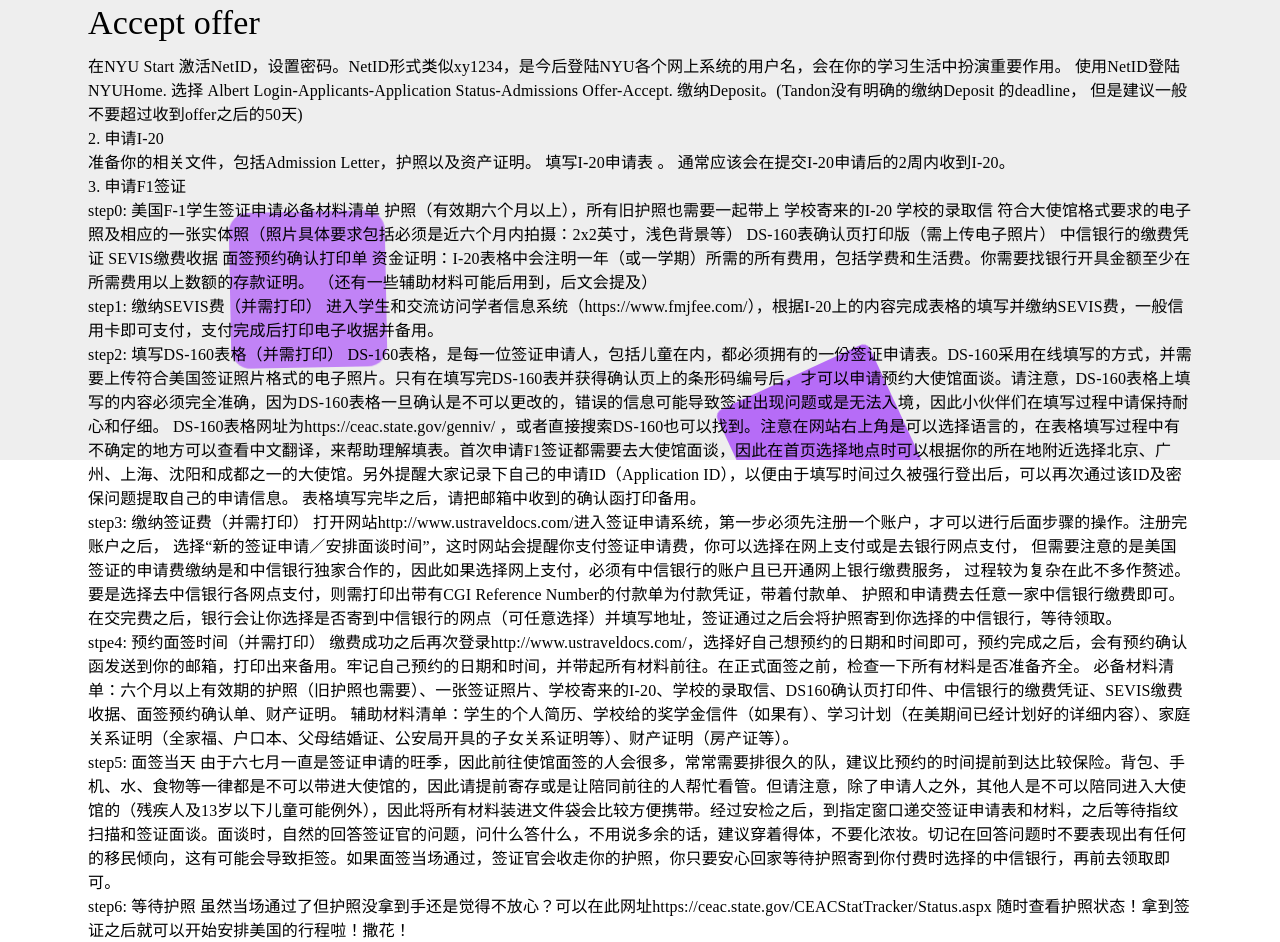
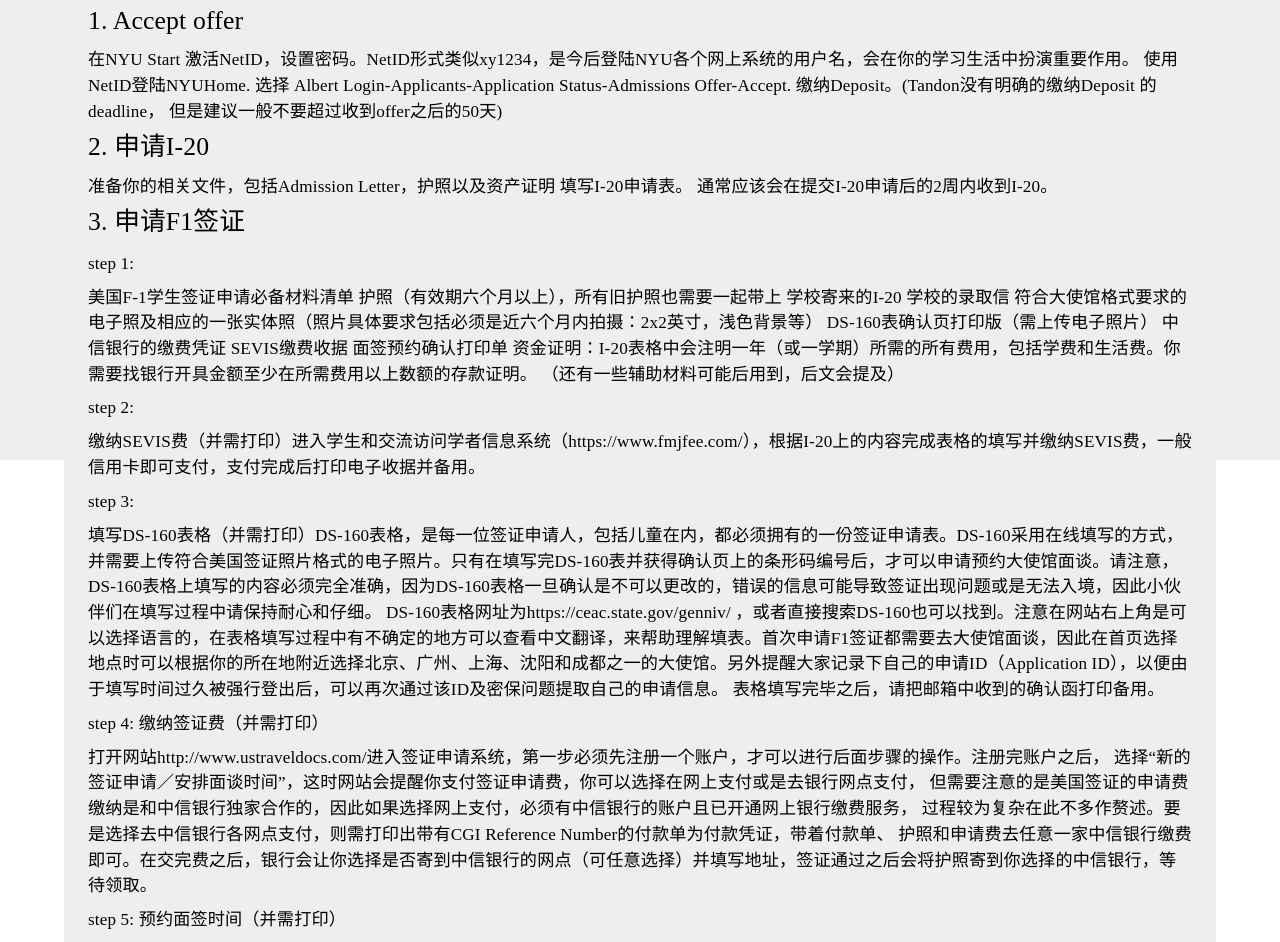
Before and after one commit to NYU-Tandon-CSSA/CSSA-web-new, a React (Create React App) app: page /freshmanHandbook in a window 1280 px wide. Shown: the part 340-1282 px from the top of the page. Built offline with nearby package versions, Linux system fonts and the light colour scheme; a small style sheet from the web is missing; a web font is replaced by a local one.

Commit message:
visa page

```diff
--- a/src/components/fhComponents/visa.js
+++ b/src/components/fhComponents/visa.js
@@ -5,7 +5,8 @@
 
 const theme = createTheme({
     typography: {
-        fontFamily: "YouSheBiaoTiHei"
+        fontFamily: "YouSheBiaoTiHei",
+        fontSize: 15
     },
   });
 
@@ -25,98 +26,96 @@
                     (关于申请美国签证的官方详细信息请参考NYU网站’Get a US visa’)
                 </Typography>
 
-                <Typography variant="h4" gutterBottom>
-                    Accept offer
+                <Typography variant="h5" gutterBottom>
+                    1. Accept offer
                 </Typography>
-                <Typography>
+                <Typography gutterBottom>
                     在NYU Start 激活NetID，设置密码。NetID形式类似xy1234，是今后登陆NYU各个网上系统的用户名，会在你的学习生活中扮演重要作用。
-
                     使用NetID登陆NYUHome. 选择 Albert Login-Applicants-Application Status-Admissions Offer-Accept.
-
                     缴纳Deposit。(Tandon没有明确的缴纳Deposit 的deadline， 但是建议一般不要超过收到offer之后的50天)
                 </Typography>
 
-                <Typography>
+                <Typography variant="h5" gutterBottom>
                     2. 申请I-20
                 </Typography>
-                <Typography>
-                    准备你的相关文件，包括Admission Letter，护照以及资产证明。
-
-                    填写I-20申请表 。
-
+                <Typography gutterBottom>
+                    准备你的相关文件，包括Admission Letter，护照以及资产证明
+                    填写I-20申请表。
                     通常应该会在提交I-20申请后的2周内收到I-20。
                 </Typography>
 
-                <Typography>
+                <Typography variant="h5" gutterBottom>
                     3. 申请F1签证
                 </Typography>
 
-                <Typography>
-                step0: 美国F-1学生签证申请必备材料清单
+                <Typography variant="subtitle1" gutterBottom>
+                    step 1:
+                </Typography>
 
+                <Typography gutterBottom>
+                    美国F-1学生签证申请必备材料清单
                     护照（有效期六个月以上），所有旧护照也需要一起带上
-
                     学校寄来的I-20
-
                     学校的录取信
-
                     符合大使馆格式要求的电子照及相应的一张实体照（照片具体要求包括必须是近六个月内拍摄：2x2英寸，浅色背景等）
-
                     DS-160表确认页打印版（需上传电子照片）
-
                     中信银行的缴费凭证
-
                     SEVIS缴费收据
-
                     面签预约确认打印单
-
                     资金证明：I-20表格中会注明一年（或一学期）所需的所有费用，包括学费和生活费。你需要找银行开具金额至少在所需费用以上数额的存款证明。
-
                     （还有一些辅助材料可能后用到，后文会提及）
                 </Typography>
-                <Typography>
-                    step1: 缴纳SEVIS费（并需打印）
 
-                    进入学生和交流访问学者信息系统（https://www.fmjfee.com/），根据I-20上的内容完成表格的填写并缴纳SEVIS费，一般信用卡即可支付，支付完成后打印电子收据并备用。
+                <Typography variant="subtitle1" gutterBottom>
+                    step 2:
                 </Typography>
-                <Typography>
-                    step2: 填写DS-160表格（并需打印）
+                <Typography gutterBottom>
+                    缴纳SEVIS费（并需打印）进入学生和交流访问学者信息系统（https://www.fmjfee.com/），根据I-20上的内容完成表格的填写并缴纳SEVIS费，一般信用卡即可支付，支付完成后打印电子收据并备用。
+                </Typography>
 
-                    DS-160表格，是每一位签证申请人，包括儿童在内，都必须拥有的一份签证申请表。DS-160采用在线填写的方式，并需要上传符合美国签证照片格式的电子照片。只有在填写完DS-160表并获得确认页上的条形码编号后，才可以申请预约大使馆面谈。请注意，DS-160表格上填写的内容必须完全准确，因为DS-160表格一旦确认是不可以更改的，错误的信息可能导致签证出现问题或是无法入境，因此小伙伴们在填写过程中请保持耐心和仔细。
-
+                <Typography variant="subtitle1" gutterBottom>
+                    step 3:
+                </Typography>
+                <Typography gutterBottom>
+                    填写DS-160表格（并需打印）DS-160表格，是每一位签证申请人，包括儿童在内，都必须拥有的一份签证申请表。DS-160采用在线填写的方式，并需要上传符合美国签证照片格式的电子照片。只有在填写完DS-160表并获得确认页上的条形码编号后，才可以申请预约大使馆面谈。请注意，DS-160表格上填写的内容必须完全准确，因为DS-160表格一旦确认是不可以更改的，错误的信息可能导致签证出现问题或是无法入境，因此小伙伴们在填写过程中请保持耐心和仔细。
                     DS-160表格网址为https://ceac.state.gov/genniv/ ，或者直接搜索DS-160也可以找到。注意在网站右上角是可以选择语言的，在表格填写过程中有不确定的地方可以查看中文翻译，来帮助理解填表。首次申请F1签证都需要去大使馆面谈，因此在首页选择地点时可以根据你的所在地附近选择北京、广州、上海、沈阳和成都之一的大使馆。另外提醒大家记录下自己的申请ID（Application ID），以便由于填写时间过久被强行登出后，可以再次通过该ID及密保问题提取自己的申请信息。
-
                     表格填写完毕之后，请把邮箱中收到的确认函打印备用。
                 </Typography>
 
-                <Typography>
-                    step3: 缴纳签证费（并需打印）
-
+                <Typography variant="subtitle1" gutterBottom>
+                    step 4: 缴纳签证费（并需打印）
+                </Typography>
+                <Typography gutterBottom>
                     打开网站http://www.ustraveldocs.com/进入签证申请系统，第一步必须先注册一个账户，才可以进行后面步骤的操作。注册完账户之后，
                     选择“新的签证申请／安排面谈时间”，这时网站会提醒你支付签证申请费，你可以选择在网上支付或是去银行网点支付，
                     但需要注意的是美国签证的申请费缴纳是和中信银行独家合作的，因此如果选择网上支付，必须有中信银行的账户且已开通网上银行缴费服务，
                     过程较为复杂在此不多作赘述。要是选择去中信银行各网点支付，则需打印出带有CGI Reference Number的付款单为付款凭证，带着付款单、
                     护照和申请费去任意一家中信银行缴费即可。在交完费之后，银行会让你选择是否寄到中信银行的网点（可任意选择）并填写地址，签证通过之后会将护照寄到你选择的中信银行，等待领取。
                 </Typography>
-                <Typography>
-                    stpe4: 预约面签时间（并需打印）
 
+                <Typography variant="subtitle1" gutterBottom>
+                    step 5: 预约面签时间（并需打印）
+                </Typography>
+                <Typography gutterBottom>
                     缴费成功之后再次登录http://www.ustraveldocs.com/，选择好自己想预约的日期和时间即可，预约完成之后，会有预约确认函发送到你的邮箱，打印出来备用。牢记自己预约的日期和时间，并带起所有材料前往。在正式面签之前，检查一下所有材料是否准备齐全。
-
                     必备材料清单：六个月以上有效期的护照（旧护照也需要）、一张签证照片、学校寄来的I-20、学校的录取信、DS160确认页打印件、中信银行的缴费凭证、SEVIS缴费收据、面签预约确认单、财产证明。
-
                     辅助材料清单：学生的个人简历、学校给的奖学金信件（如果有）、学习计划（在美期间已经计划好的详细内容）、家庭关系证明（全家福、户口本、父母结婚证、公安局开具的子女关系证明等）、财产证明（房产证等）。
                 </Typography>
-                <Typography>
-                    step5: 面签当天
 
+                <Typography variant="subtitle1" gutterBottom>
+                    step 6: 面签当天
+                </Typography>
+                <Typography gutterBottom>
                     由于六七月一直是签证申请的旺季，因此前往使馆面签的人会很多，常常需要排很久的队，建议比预约的时间提前到达比较保险。背包、手机、水、食物等一律都是不可以带进大使馆的，因此请提前寄存或是让陪同前往的人帮忙看管。但请注意，除了申请人之外，其他人是不可以陪同进入大使馆的（残疾人及13岁以下儿童可能例外），因此将所有材料装进文件袋会比较方便携带。经过安检之后，到指定窗口递交签证申请表和材料，之后等待指纹扫描和签证面谈。面谈时，自然的回答签证官的问题，问什么答什么，不用说多余的话，建议穿着得体，不要化浓妆。切记在回答问题时不要表现出有任何的移民倾向，这有可能会导致拒签。如果面签当场通过，签证官会收走你的护照，你只要安心回家等待护照寄到你付费时选择的中信银行，再前去领取即可。
                 </Typography>
-                <Typography>
-                    step6: 等待护照
 
+                <Typography variant="subtitle1" gutterBottom>
+                    step 7: 等待护照
+                </Typography>
+                <Typography gutterBottom>
                     虽然当场通过了但护照没拿到手还是觉得不放心？可以在此网址https://ceac.state.gov/CEACStatTracker/Status.aspx 随时查看护照状态！拿到签证之后就可以开始安排美国的行程啦！撒花！
                 </Typography>
+
             </Box>
         </ThemeProvider>
     )
--- a/src/routes/FreshmanHandbook.js
+++ b/src/routes/FreshmanHandbook.js
@@ -69,7 +69,7 @@
           <li></li>
         </ul>
 
-        <div style={{paddingTop: "130px", minHeight:"90vh"}}>
+        <div style={{paddingTop: "130px", minHeight:"90vh", backgroundColor:"#EEEEEE"}}>
           <Typography class = 'Silkscreen' style={{textAlign:"center", fontSize:"200%"}}>Pre-Trip</Typography>
           <Box sx={{ width: '100%'}}>
             <Box sx={{ borderBottom: 1, borderColor: 'divider' }}>
```
Lines whose indentation alone changed are shown as unchanged.
